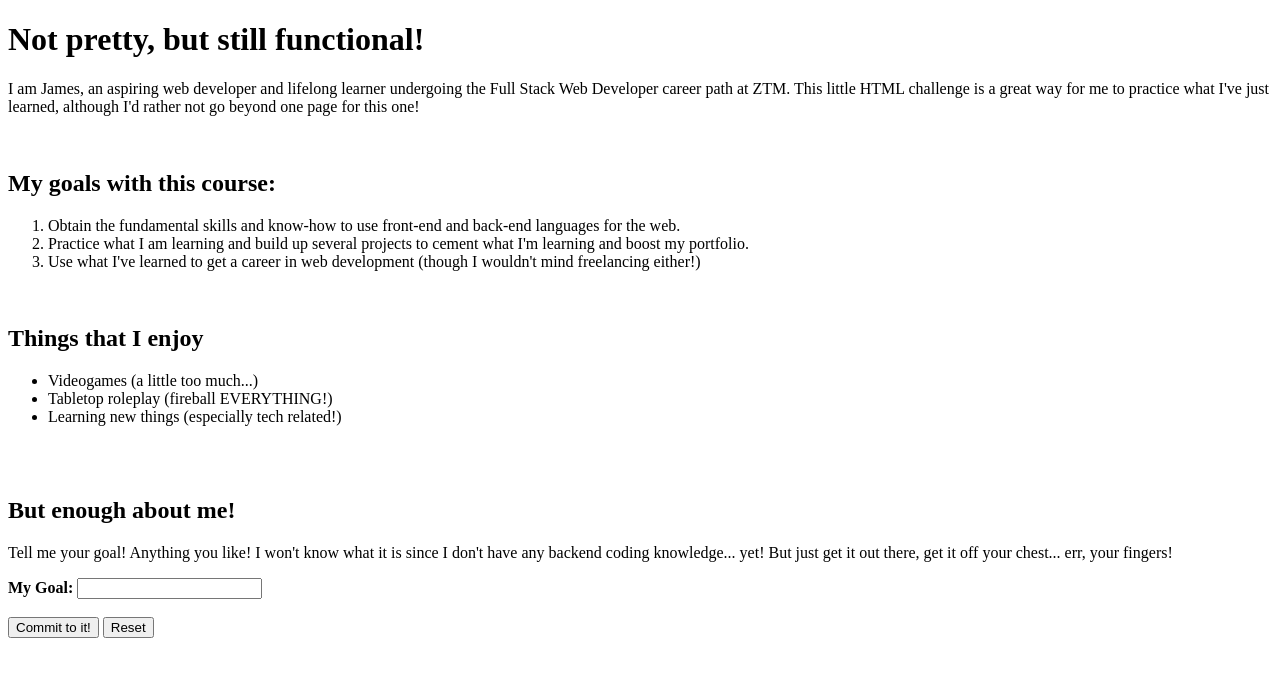
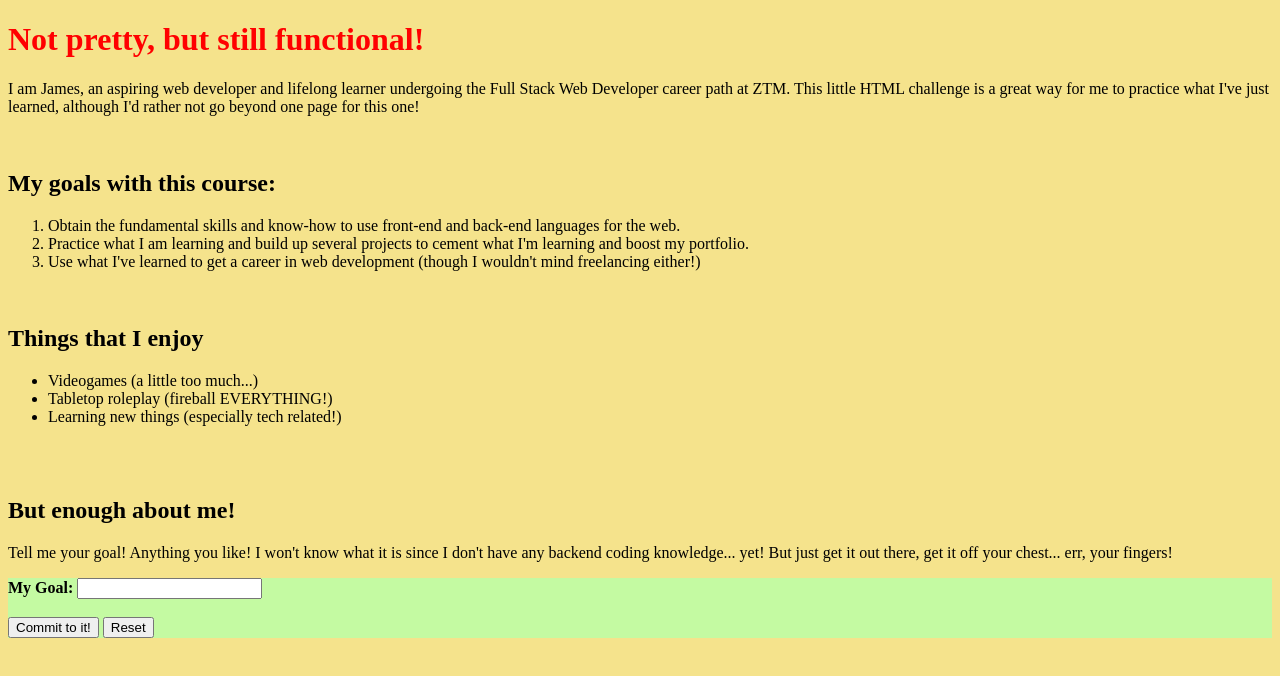
Before and after one commit to JamesW-webdev/ztm-html-challenge, a plain HTML site: page index.html in a window 1280 px wide. Drawn offline with Linux system fonts and the light colour scheme.

Commit message:
Add CSS to the page

```diff
--- a/index.html
+++ b/index.html
@@ -4,6 +4,7 @@
 	<meta charset="utf-8">
 	<meta name="viewport" content="width=device-width, initial-scale=1">
 	<title>My First Webpage!</title>
+	<link rel="stylesheet" type="text/css" href="style.css">
 </head>
 <body>
 	<h1>Not pretty, but still functional!</h1>
--- /dev/null
+++ b/style.css
@@ -0,0 +1,11 @@
+body {
+	background-color: #f5e38c;
+}
+
+h1 {
+	color:red;
+}
+
+form {
+	background-color: #c4faa2;
+}
```
